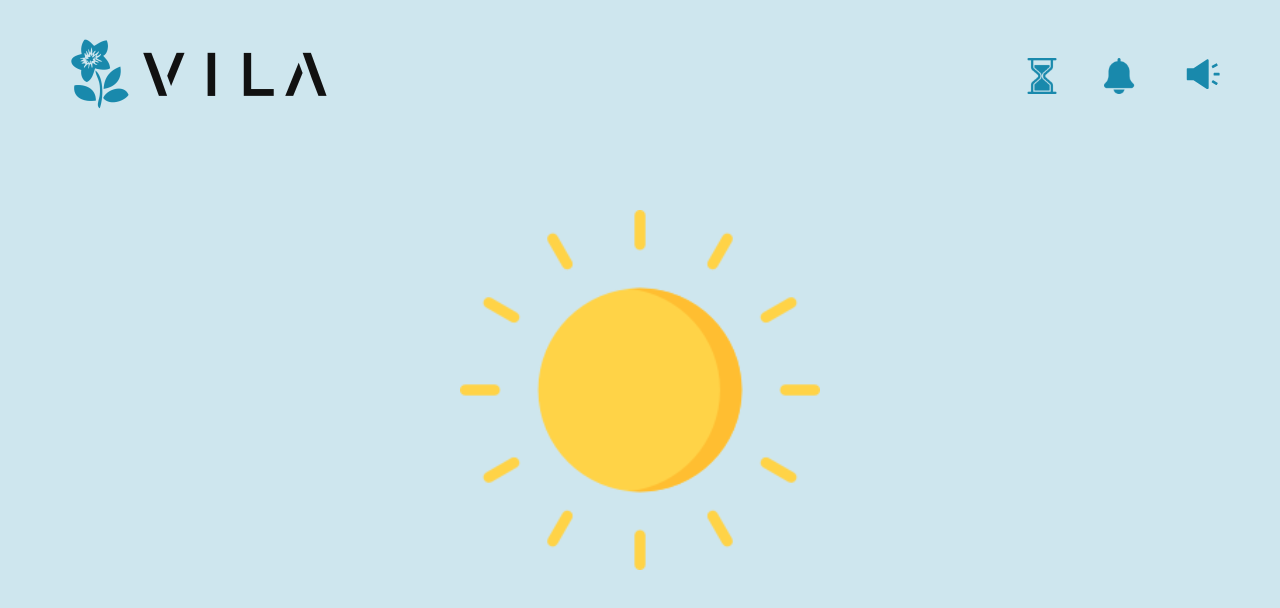
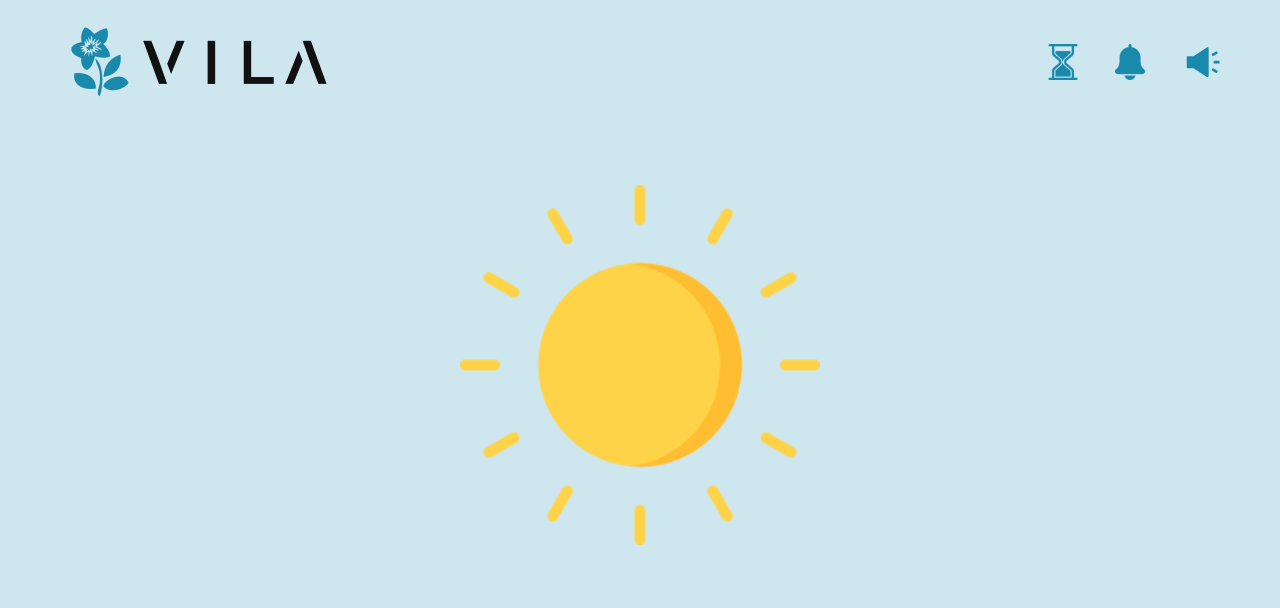
Before and after one commit to moeabdulnas/vila, a React (Create React App) app in the folder client/: page / in a window 1280 px wide. Shown: the top 608 px of the page. Built offline with nearby package versions, Linux system fonts and the light colour scheme.

Commit message:
Fixed button gap, changed to grid. Made options clicking toggle

```diff
--- a/client/src/App.css
+++ b/client/src/App.css
@@ -156,7 +156,7 @@ body {
     display: flex;
     justify-content: space-between;
     flex-direction: row;
-    padding: 3% 5%;
+    padding: 2% 5%;
   }
 
   .Sun-logo {
--- a/client/src/App.jsx
+++ b/client/src/App.jsx
@@ -23,7 +23,7 @@ const getMeditationTime = (minutes) => {
 }
 
 function App() {
-  const [minutes, setMinutes] = useState(0.2);
+  const [minutes, setMinutes] = useState(10);
   const [timeLeftString, setTimeLeftString] = useState(null);
   const [meditationStart, setMeditationStart] = useState(false);
   const [buttonVisible, setButtonVisible] = useState(false);
--- a/client/src/components/Options.css
+++ b/client/src/components/Options.css
@@ -9,12 +9,13 @@
 }
 
 .Options {
-    width: max-content;
+    /* width: max-content; */
+    display: grid;
+    grid-template-columns: repeat(3, 1fr);
+    grid-gap: 20px;
 }
 
-.Sand-logo, .Bell-logo {
-    margin-right: 32px;
-}
+
 
 .Bell-button, .Cloud-button, .Sand-button {
     border: none;
@@ -24,7 +25,7 @@
 }
 
 img {
-    margin: auto;
+    /* margin: auto; */
 }
 
 @media screen and (min-width: 600px) {
--- a/client/src/components/Options.jsx
+++ b/client/src/components/Options.jsx
@@ -17,23 +17,33 @@ const Options = (props) => {
             <div className="Options">
                 {/* TODO: Set hover effect*/}
                 <button className="Sand-button" onClick={() => {
+                        if (showMinuteDialog) setShowMinuteDialog(false);
+                        else {
                             setShowMinuteDialog(true);
                             setShowBellDialog(false);
                             setShowSoundDialog(false);
+                        }
+
                 }}>
                 <img src={sand} className="Sand-logo option" alt="bell" />
                 </button>
                 <button className="Bell-button" onClick={ () => {
+                    if (showBellDialog) setShowBellDialog(false);
+                    else {
                         setShowBellDialog(true);
                         setShowMinuteDialog(false);
                         setShowSoundDialog(false);
+                    }
                 }}>
                 <img src={bell} className="Bell-logo option" alt="bell" />
                 </button>
                 <button className="Cloud-button" onClick={ () => {
+                    if (showSoundDialog) setShowSoundDialog(false);
+                    else {
                         setShowSoundDialog(true);
                         setShowMinuteDialog(false);
                         setShowBellDialog(false);
+                    }
                 }}>
                  <IconContext.Provider
                     value={{ color: '#1989AC', size: '2.4rem', className: 'Sound-logo option' }}
```
Lines whose indentation alone changed are shown as unchanged.
